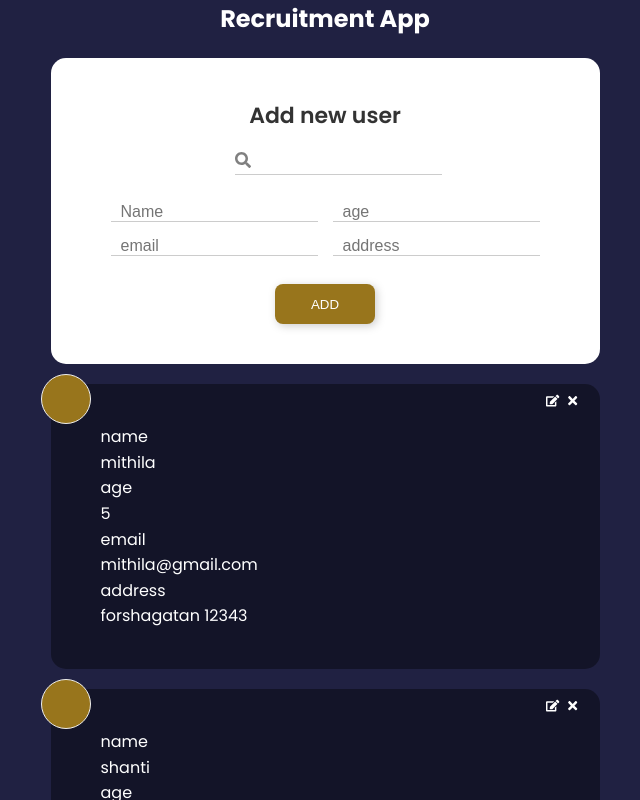
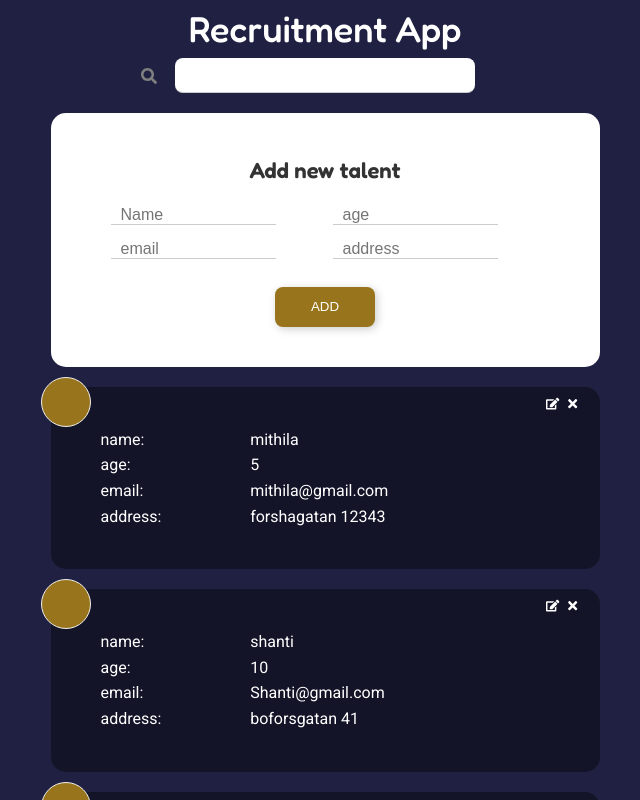
Before and after one commit to Mithila91/recruitment-application, a React (Create React App) app: page / in a window 1280 px wide. Shown: the top 800 px of the page, without its empty margins (315-955 px from the left). Built offline with nearby package versions, Linux system fonts and the light colour scheme.

Commit message:
[WIP]search icon added

```diff
--- a/src/App.js
+++ b/src/App.js
@@ -4,10 +4,12 @@ import Header from './components/Header'
 import UserList from './components/UserList'
 import dummyData from './data/dummyData'
 import FormInput from './components/FormInput'
-
+import SearchUser from './components/SearchUser'
+import { FaSearch } from 'react-icons/fa'
 import { UserProvider } from './context/UserContext'
 
 function App() {
+  const [searchUsers, setSearchUsers] = useState('')
   const [users, setUser] = useState(dummyData)
 
   const addUser = (newUser) => {
@@ -24,8 +26,10 @@ function App() {
   return (
     <UserProvider>
       <Header text="Recruitment App" />
+      <SearchUser />
       <div className="container">
         <FormInput handleAdd={addUser} />
+
         <UserList users={users} handleDelete={deleteUser} />
       </div>
     </UserProvider>
--- a/src/components/FormInput.jsx
+++ b/src/components/FormInput.jsx
@@ -1,5 +1,4 @@
 import { useState, useEffect, useContext } from 'react'
-import { FaSearch } from 'react-icons/fa'
 import Card from './shared/Card'
 import Button from './shared/Button'
 import UserContext from '../context/UserContext'
@@ -49,15 +48,13 @@ export default function FormInput({ handleAdd }) {
     setAddress('')
   }
 
+  //Search function
+
   return (
     <div>
       <Card>
         <form className="form-container" onSubmit={handleSubmit}>
-          <h2>Add new user</h2>
-          <div className="search-box">
-            <FaSearch color="grey" className="search" />
-            <input type="search" />
-          </div>
+          <h2>Add new talent</h2>
 
           <div className="input-group">
             <input
--- /dev/null
+++ b/src/components/SearchUser.jsx
@@ -0,0 +1,19 @@
+import { FaSearch } from 'react-icons/fa'
+import { useState } from 'react'
+import Card from './shared/Card'
+
+export default function SearchUser() {
+  const [searchUsers, setSearchUsers] = useState('')
+  return (
+    <div className="search-container">
+      <input
+        className="search-box"
+        type="search"
+        onChange={(e) => {
+          setSearchUsers(e.target.value)
+        }}
+      />
+      <FaSearch color="grey" className="search-icon" />
+    </div>
+  )
+}
--- a/src/components/UserItem.jsx
+++ b/src/components/UserItem.jsx
@@ -19,10 +19,10 @@ export default function UserItem({ item, handleDelete }) {
       </button>
 
       <div className="text-display">
-        <p>name</p> {item.name}
-        <p>age</p> {item.age}
-        <p>email</p> {item.email}
-        <p>address</p>
+        <p>name:</p> {item.name}
+        <p>age:</p> {item.age}
+        <p>email:</p> {item.email}
+        <p>address:</p>
         {item.address}
       </div>
     </Card>
--- a/src/components/UserList.jsx
+++ b/src/components/UserList.jsx
@@ -5,7 +5,7 @@ import UserItem from './UserItem'
 
 export default function UserList({ users, handleDelete }) {
   if (!users || users.length === 0) {
-    return <p>No Users to show</p>
+    return <p>No Talents to show</p>
   }
 
   return (
--- a/src/index.css
+++ b/src/index.css
@@ -1,4 +1,5 @@
-@import url('https://fonts.googleapis.com/css2?family=Poppins:wght@400;600;700&display=swap');
+@import url('https://fonts.googleapis.com/css2?family=Fredoka:wght@300;400;500;600;700&display=swap');
+@import url('https://fonts.googleapis.com/css2?family=Fredoka:wght@300;400;500;600;700&family=Roboto:ital,wght@0,100;0,300;0,400;1,100;1,300;1,400&display=swap');
 
 * {
   box-sizing: border-box;
@@ -9,7 +10,7 @@
 body {
   display: flex;
   justify-content: center;
-  font-family: 'Poppins', sans-serif;
+  font-family: 'Roboto', sans-serif;
   background-color: #202142;
   color: #fff;
   line-height: 1.6;
@@ -17,6 +18,9 @@ body {
 h2 {
   display: flex;
   justify-content: space-around;
+  font-size: 36px;
+  font-family: 'Fredoka', sans-serif;
+  font-weight: 500;
 }
 ul {
   list-style: none;
@@ -76,8 +80,9 @@ header {
 }
 
 .text-display {
-  display: flex;
-  flex-direction: column;
+  display: grid;
+  grid-template-rows: repeat(4, 1fr);
+  grid-template-columns: 1fr 2fr;
 }
 .form-container {
   display: grid;
@@ -108,14 +113,22 @@ input:focus {
 input::placeholder {
   padding: 10px;
 }
+.search-container {
+  display: grid;
+  position: relative;
+}
 
 .search-box {
   margin: 0 auto;
   padding: 8px 10px;
-  width: 200px;
+  width: 300px;
   border-radius: 8px;
 }
-
+.search-icon {
+  position: absolute;
+  top: 10px;
+  left: 110px;
+}
 .display {
   position: absolute;
   top: -10px;
@@ -136,10 +149,6 @@ input::placeholder {
   right: 40px;
 }
 
-.search {
-  position: absolute;
-  display: flex;
-}
 .btn-container {
   display: flex;
   justify-content: center;
@@ -169,11 +178,7 @@ input::placeholder {
 }
 
 @media (max-width: 600px) {
-  .rating li {
-    margin: 10px 3px;
-  }
-
-  .input-group input {
-    width: 80%;
-  }
 }
+.input-group input {
+  width: 80%;
+}
```
